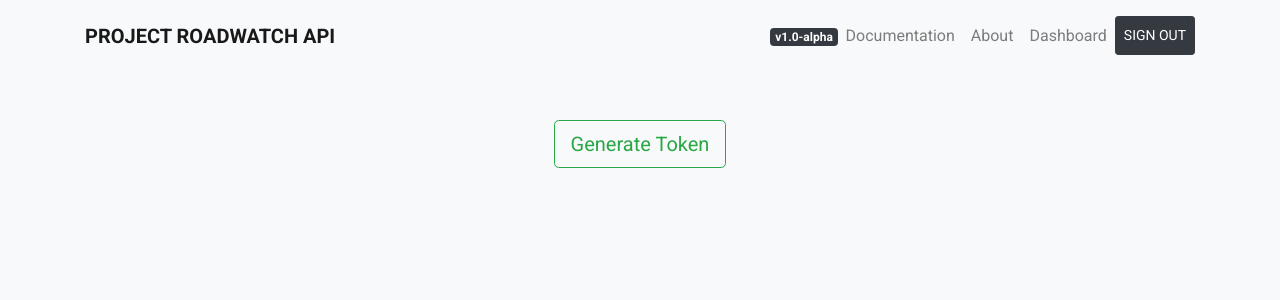
After one commit to ce1ebrimbor/project-roadwatch, a Flask app: page /dashboard in a window 1280 px wide. The commit adds this page. Shown: the top 300 px of the page. Run offline with Flask 2, Linux system fonts and the light colour scheme; the visitor is signed in with stand-in values (Sample User, id 1); parts of the project's set-up code (start-up, migrations or seed data) failed here and were passed over; some libraries are stand-ins or nearby versions.

Commit message:
Add token generation
One token per user. Tests are failing because of the token.

```diff
--- a/project/client/templates/base.html
+++ b/project/client/templates/base.html
@@ -12,7 +12,7 @@
   <!-- My CSS -->
   <link rel="stylesheet" type="text/css" href="{{url_for('static', filename='main.css')}}">
   {% block css %}{% endblock %}
-  <title>Project Roadwatch - Sign In </title>
+  <title>Project Roadwatch API</title>
 </head>
 
 <body class="bg-light" data-spy="scroll" data-target="#toc">
@@ -45,7 +45,7 @@
           {% if current_user.is_authenticated %}
           <ul class="navbar-nav text-right">
             <li class="nav-item">
-              <a class="nav-link" href="#">Dashboard</a>
+              <a class="nav-link" href="{{ url_for('user.dashboard')}}">Dashboard</a>
             </li>
             <li class="nav-item">
               <a class="nav-link btn btn-dark btn-sm text-white" href="{{ url_for('user.signout')}}">SIGN OUT</a>
--- /dev/null
+++ b/project/client/templates/dashboard.html
@@ -0,0 +1,24 @@
+{% extends 'base.html' %}
+
+{% block content %}
+<div class="mt-5 d-flex justify-content-center">
+  <div class="row">
+    <form action="{{ url_for('user.dashboardtk')}}">
+      <button type="submit" class="btn btn-outline-success btn-lg" >Generate Token</button>
+    </form>
+  </div>
+</div>
+{% if generated_token != None %}
+<div class="mt-5 d-flex justify-content-center">
+  <div class="row">
+    <p>New api key was created <span class="font-weight-bold">and it will be displayed only now: </span></p>
+  </div>
+</div>
+<div class="d-flex justify-content-center">
+  <div class="row">
+    <p><kbd>{{ generated_token }}</kbd></p>
+  </div>
+ {% endif %}
+</div>
+
+{% endblock %}
--- a/project/server/user/views.py
+++ b/project/server/user/views.py
@@ -3,11 +3,15 @@
 import flask_login
 
 from flask import Blueprint, render_template, request, flash, redirect, url_for
+from flask import current_app, jsonify
+from functools import wraps
 from project.server.models import User
 from project.server import db
 from project.server import login_manager
 from flask_login import current_user
 from validate_email import validate_email
+import jwt
+import datetime
 
 user_blueprint = Blueprint("user", __name__)
 
@@ -85,3 +89,48 @@ def docs():
 @user_blueprint.route("/aboutpage")
 def about():
     return render_template("about.html")
+
+
+@user_blueprint.route("/dashboard")
+@flask_login.login_required
+def dashboard():
+    return render_template("dashboard.html", generated_token=None)
+
+
+@user_blueprint.route("/dashboardtk")
+@flask_login.login_required
+def dashboardtk():
+    id = current_user.get_id()
+    username = current_user.email
+
+    token = jwt.encode({'id': id,
+                        'exp': datetime.datetime.utcnow() + datetime.timedelta(days=365)},
+                        current_app.config['SECRET_KEY'])
+    return render_template("dashboard.html", generated_token=token.decode("utf-8"))
+
+
+@user_blueprint.route("/tktest")
+def tktest():
+    string = request.args.get('token')
+    data = jwt.decode(string, current_app.config['SECRET_KEY'])
+    user = User.query.get(data['id'])
+    if user is not None:
+        return 'Valid Token'
+    else:
+        return 'Not valid Token'
+
+def token_required(f):
+    @wraps(f)
+    def decorated(*args, **kwargs):
+        token = request.args.get('token')
+
+        if not token:
+            return jsonify({'message': 'Token is missing'})
+        try:
+            data = jwt.decode(token, current_app.config['SECRET_KEY'])
+            user = User.query.get(data['id'])
+        except:
+            return jsonify({'message': 'Token is invalid'})
+
+        return f(*args, **kwargs)
+    return decorated
--- a/requirements.txt
+++ b/requirements.txt
@@ -11,4 +11,5 @@ flask-rest-jsonapi==0.24.0
 psycopg2==2.7.4
 validate_email==1.3
 Flask-Cors==3.0.7
+pyJWT==1.7.1
 roadwatch-data-processor==0.2.7
```
Also changed, not shown: project/server/resources.py (+17 -2 lines), project/tests/base.py (+0 -9 lines), project/tests/test_base.py (added, +60 -0 lines), project/tests/test_id.py (added, +40 -0 lines), project/tests/test_main.py (deleted, +0 -31 lines), project/tests/test_rel.py (added, +40 -0 lines), project/tests/test_user.py (+10 -114 lines).
